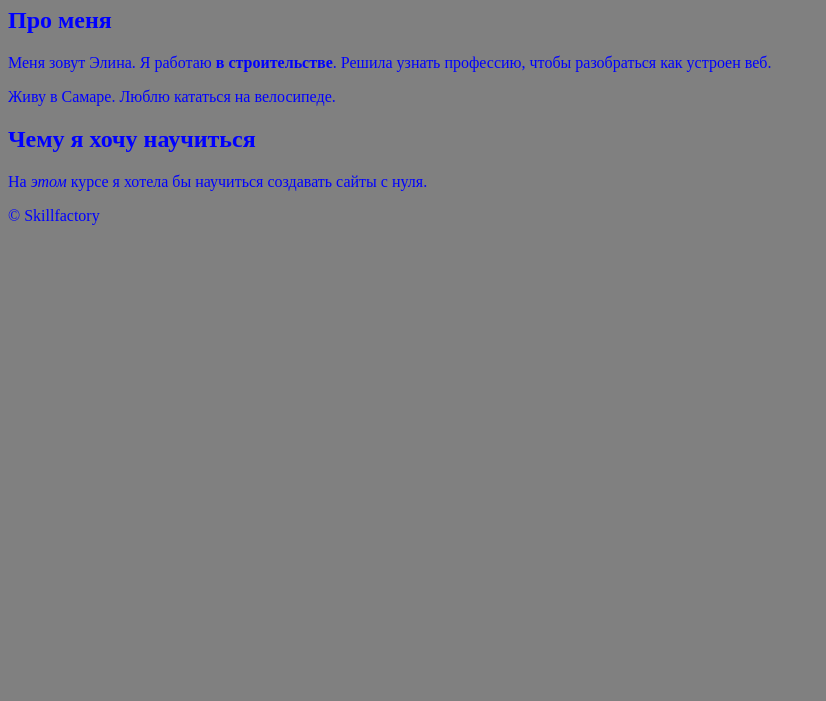
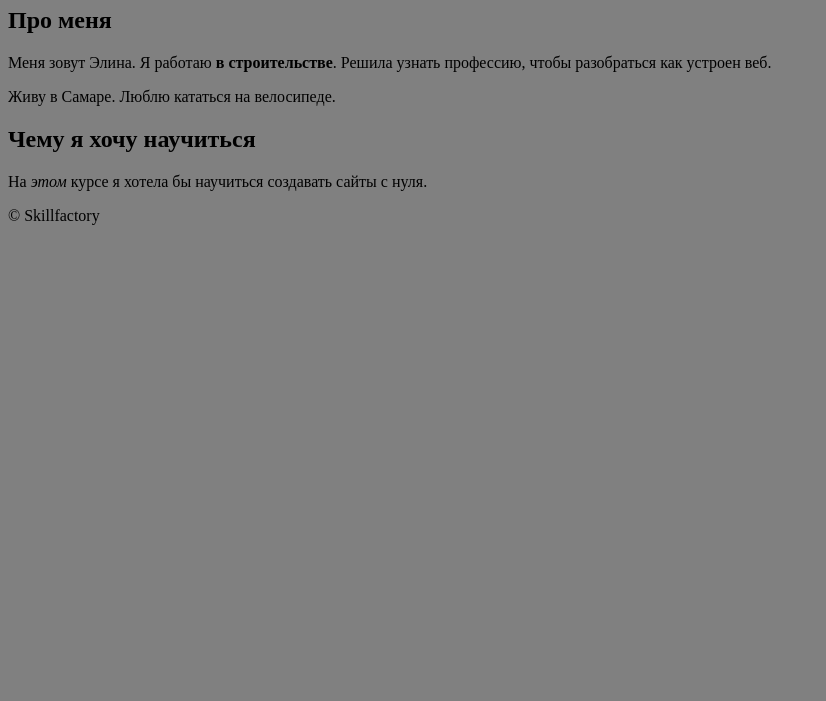
Before and after one commit to ElySaf/skillfactory-html, a plain HTML site: page index.html in a window 1280 px wide. Shown: the part 99-800 px from the top of the page, without its empty margins (0-826 px from the left). Drawn offline with Linux system fonts and the light colour scheme.

Commit message:
changed text color

```diff
--- a/index.html
+++ b/index.html
@@ -4,7 +4,7 @@
     <meta charset="utf-8">
     <title>Моя первая веб-страница</title>
 </head>
-<body bgcolor="gray" text="blue">
+<body bgcolor="gray">
     <header>
         <a href="#">Главная</a>
         <a href="pages/about.html">О нас</a>
```
Also changed, not shown: pages/about.html (+1 -1 lines), pages/contacts.html (+1 -1 lines).
